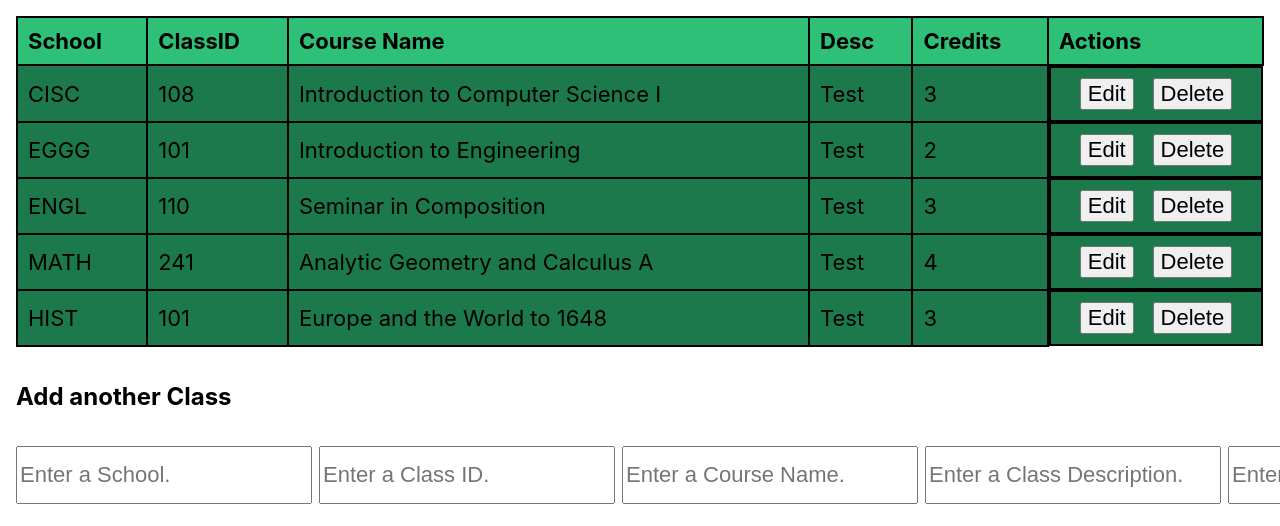
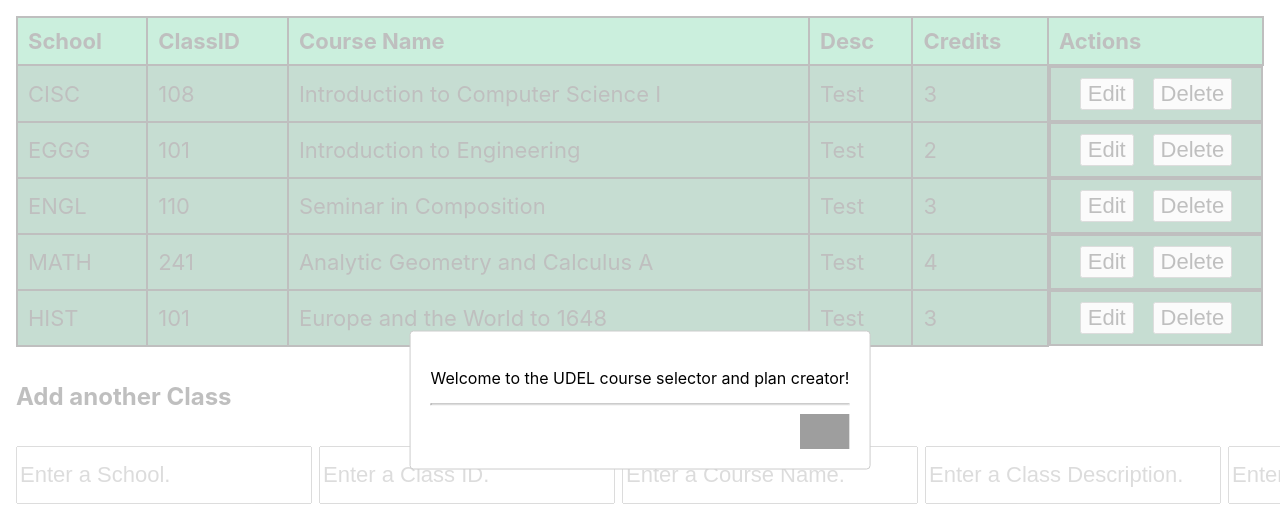
Before and after one commit to UD-CISC275-F21/ud-cis-scheduler-team-16, a React (Create React App) app: page / in a window 1280 px wide. Shown: the top 526 px of the page. Built offline with nearby package versions, Linux system fonts and the light colour scheme; grey boxes are pictures that could not be loaded.

Commit message:
added pop up modal for welcome message

```diff
--- a/src/App.css
+++ b/src/App.css
@@ -42,3 +42,14 @@ form td:last-child {
 form * {
   font-size: 22px;
 }
+
+.modal-close{
+  float: right;
+  background-color: transparent;
+  background-image: url("components/close.jpeg");
+  background-size: 50px;
+  font-family:sans-serif;
+  width: 50px;
+  height: 35px;
+  border: transparent;
+}
--- a/src/App.tsx
+++ b/src/App.tsx
@@ -5,6 +5,7 @@ import data from "./components/class-list.json";
 import { Course } from "./components/course";
 import ReadOnlyRow from "./components/ReadOnlyRow";
 import MutableRow from "./components/MutableRow";
+import  Modal from "react-modal";
 
 /* Tutorials that assisted in the making of this:
 1. https://youtu.be/dYjdzpZv5yc
@@ -123,7 +124,37 @@ const App = () => {
         setCourse(newCourses);
     };
 
+    const customModal = {
+        content: {
+            top: "50%",
+            left: "50%",
+            right: "auto",
+            bottom: "auto",
+            marginRight: "-50%",
+            transform: "translate(-50%, -50%)",
+        },
+    };
+    const [modalIsOpen, setIsOpen] = React.useState(true);
+    const openModal = () => {
+        setIsOpen(true);
+    };
+
+    const closeModal = () => {
+        setIsOpen(false);
+    };
+
     return <div className= "app-container">
+
+        <Modal
+            isOpen={modalIsOpen}
+            onRequestClose={closeModal}
+            contentLabel="Welcome Message"
+            style={customModal}
+        >
+            <p>Welcome to the UDEL course selector and plan creator!</p>
+            <hr></hr>
+            <button className= "modal-close" onClick={closeModal}></button>
+        </Modal>
         <form onSubmit={handleEditCourseSubmit}>
             <table>
                 <thead>
```
